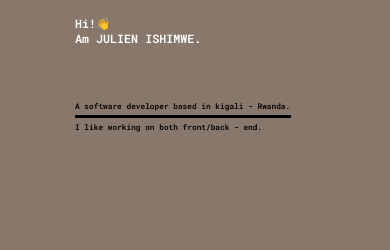
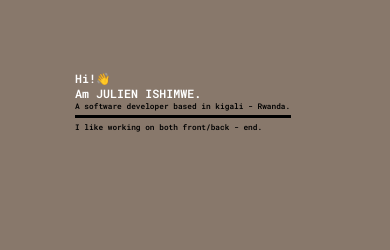
Before and after one commit to Julienish14/my-brand-ui, a plain HTML site: page index.html in a window 390 px wide. Shown: the part 572-822 px from the top of the page. Drawn offline with Linux system fonts and the light colour scheme; a web font is replaced by a local one.

Commit message:
few changes on the responsiviness

```diff
--- a/pages/style.css
+++ b/pages/style.css
@@ -205,7 +205,7 @@ footer {
 .animated-title #ju-name {
   font-weight: bolder;
   font-size: 3vmin;
-  height: 85px;
+  height: 30%;
 }
 /* ---------=============**********Contactpage************===========-------- --- */
 
```
